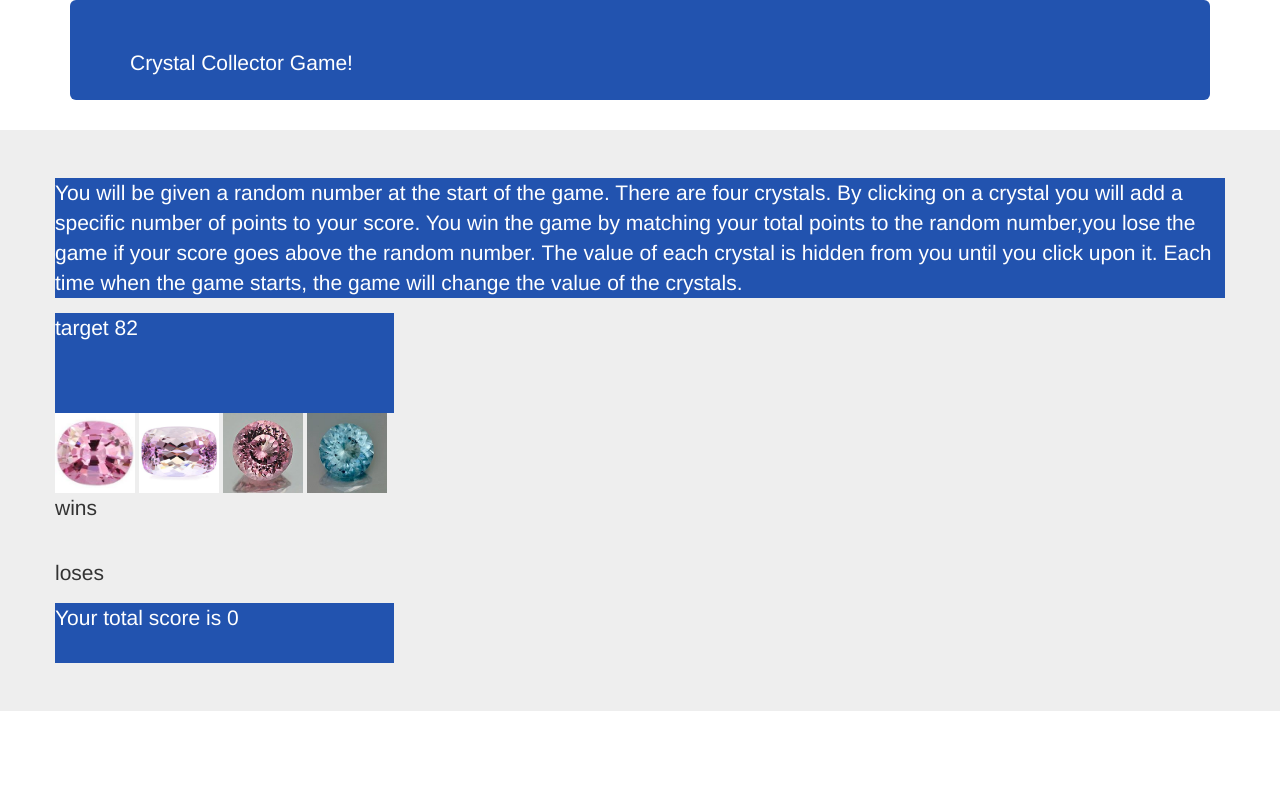
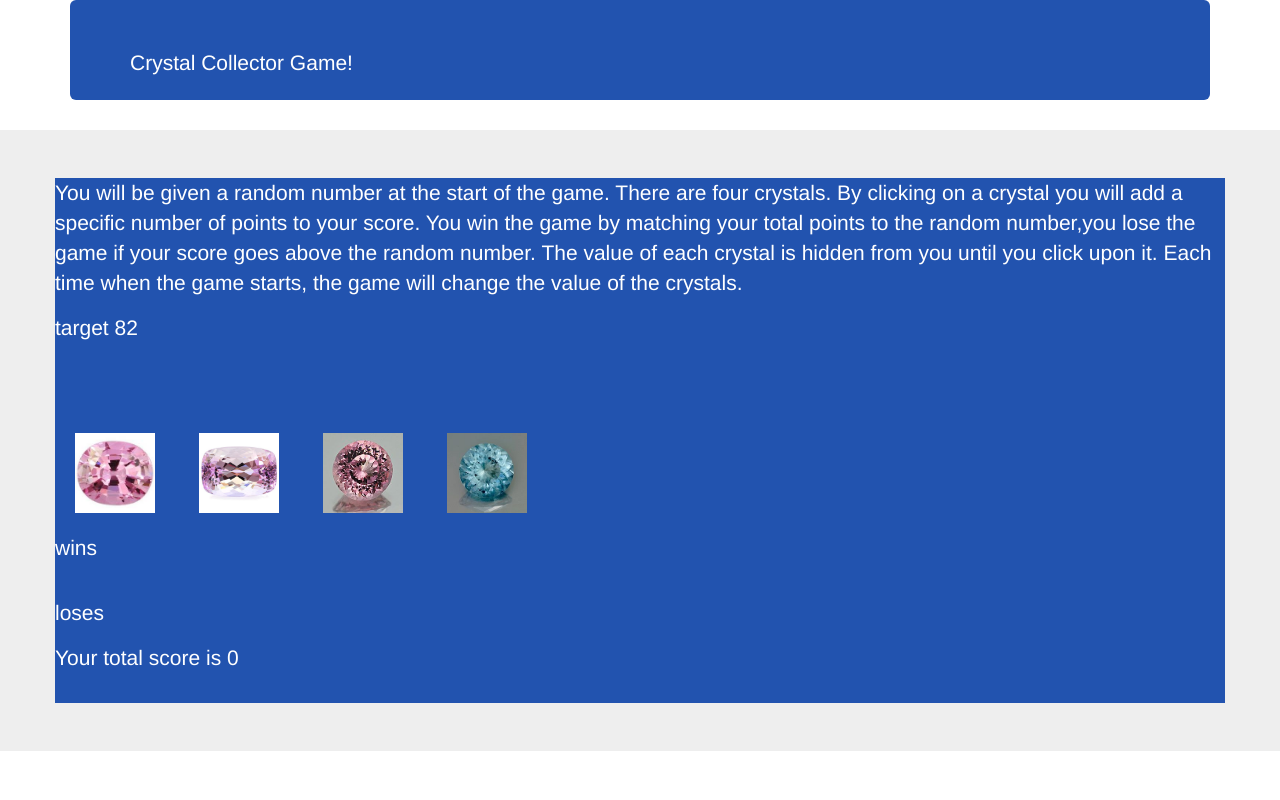
Before and after one commit to bkwiencien/bkwiencien.github.io, a PHP site: page /Gem-Game/index.html in a window 1280 px wide. Run offline with PHP 8.4, Linux system fonts and the light colour scheme; some libraries are stand-ins or nearby versions.

Commit message:
gem-game work

```diff
--- a/Gem-Game/assets/css/style.css
+++ b/Gem-Game/assets/css/style.css
@@ -12,6 +12,9 @@ height: 100px;
 width 50px;
 color: white;
 }
+#class2 {
+	background-color: #2253AF;
+}
 #section2{
 background-color: #2253AF;
 width: 29%;
@@ -21,7 +24,9 @@ color: white;
 }
 #imagesection{
 width: 29%;
+margin: 10px;
 }
+
 #openingremarks {
 	color: white;
 	background-color: #2253AF
@@ -33,3 +38,15 @@ width: 29%;
    color: white;
    font-size: 60px;
 }
+.buffer {
+	color: #2253AF;
+}
+#wins {
+	color: white;
+}
+#loses {
+	color: white;
+}
+.selection {
+	margin: 20px;
+}
--- a/Gem-Game/index.html
+++ b/Gem-Game/index.html
@@ -26,7 +26,7 @@
   <div class="jumbotron" id="mainjumbotron">
   <div class="container">
    <div class="row"
-   <div class="col-md-12">
+   <div class="col-md-12" id="class2">
     <section id="openingremarks">
       <p>You will be given a random number at the start of the game.
        There are four crystals. By clicking on a crystal you will add a specific number of points to your score.
@@ -38,9 +38,9 @@ Each time when the game starts, the game will change the value of the crystals.<
        <p id="target"> target </p>
      </section id="imagesection">
          <img src="assets/images/image1.jpeg" id="gem1" height="80px" width="80px" class="selection">
-         <img src="assets/images/image2.jpg" id="gem2" height="80px" width="80px" class="selection">
-         <img src="assets/images/image3.jpg" id ="gem3" height="80px" width="80px" class="selection">
-         <img src="assets/images/image4.jpg" height="80px" id="gem4" width="80px" class="selection">
+         <img src="assets/images/image2.jpg"  id="gem2" height="80px" width="80px" class="selection">
+         <img src="assets/images/image3.jpg"  id ="gem3" height="80px" width="80px" class="selection">
+         <img src="assets/images/image4.jpg" height="80px"  id="gem4" width="80px" class="selection">
     <div id ="winslosses">
         <p id="wins">wins </p>
         <br><p id="loses"> loses</p>
```
